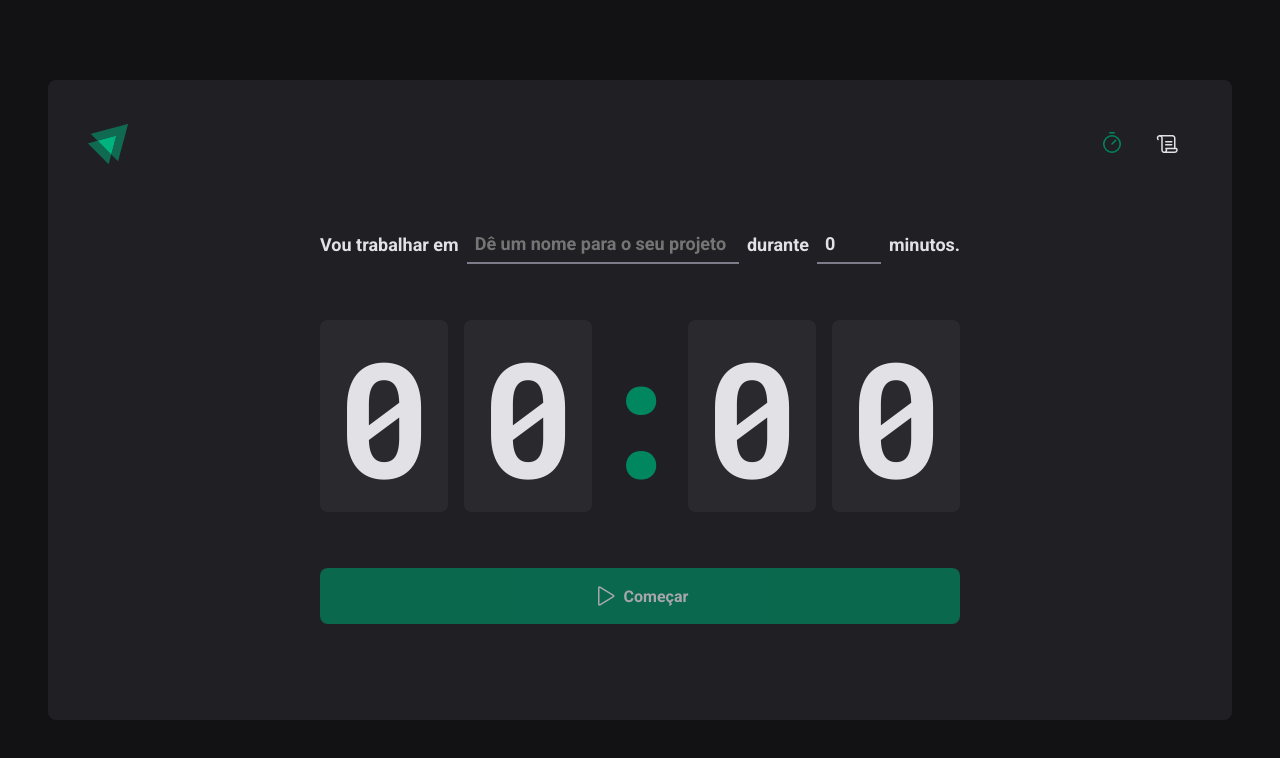
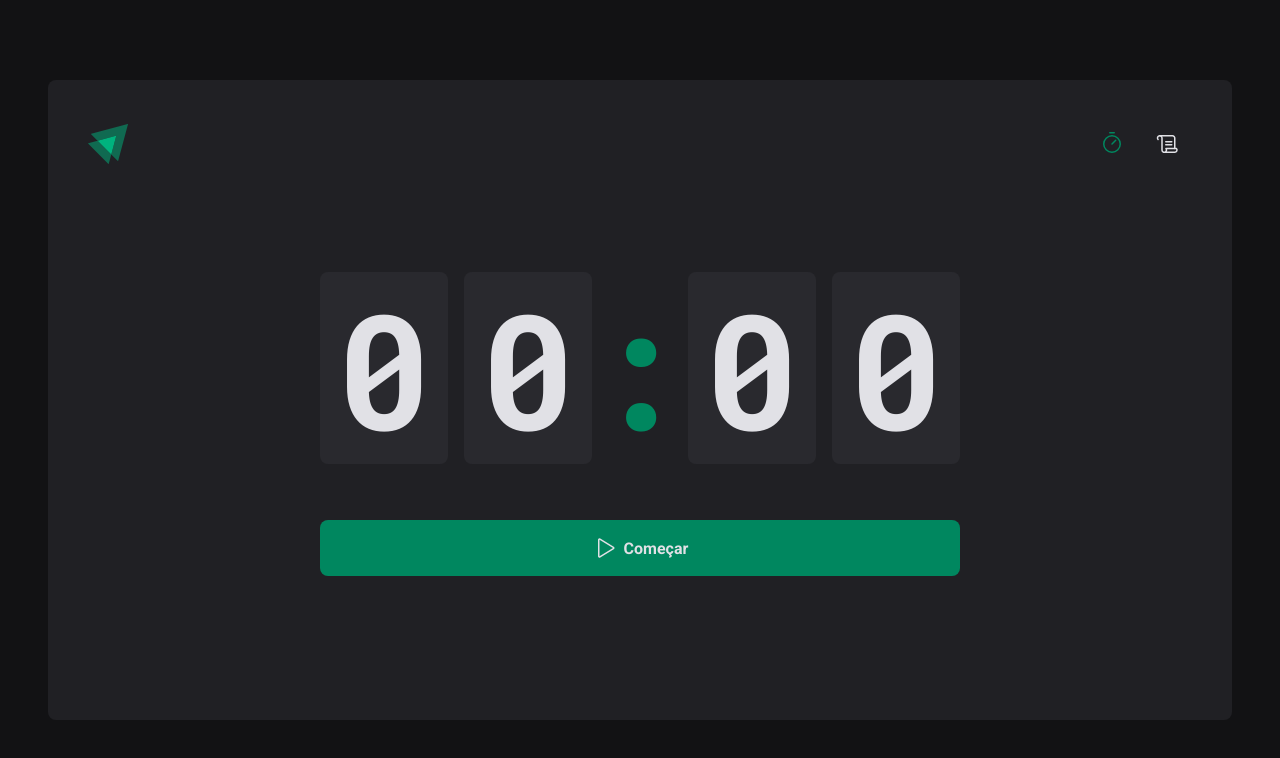
Before and after one commit to jonierthal/Ignite-Timer, a React (Vite) app: page / in a window 1280 px wide. Shown: the top 758 px of the page. Built offline with nearby package versions, Linux system fonts and the light colour scheme.

Commit message:
Convertendo Countdown para contexto

```diff
--- a/src/pages/Home/components/Countdown/index.tsx
+++ b/src/pages/Home/components/Countdown/index.tsx
@@ -0,0 +1,63 @@
+import { differenceInSeconds } from 'date-fns'
+import { useContext, useEffect, useState } from 'react'
+import { CyclesContext } from '../..'
+import { CountdownContainer, Separator } from './styles'
+
+export function Countdown() {
+  const { activeCycle, activeCycleId, markCurrentCycleAsFinished } =
+    useContext(CyclesContext)
+
+  const [amountSecondsPassed, setAmountSecondsPassed] = useState(0)
+
+  const totalSeconds = activeCycle ? activeCycle.minutesAmount * 60 : 0
+
+  const currentSeconds = activeCycle ? totalSeconds - amountSecondsPassed : 0
+
+  const minutesAmount = Math.floor(currentSeconds / 60)
+  const secondsAmount = currentSeconds % 60
+
+  const minutes = String(minutesAmount).padStart(2, '0')
+  const seconds = String(secondsAmount).padStart(2, '0')
+
+  useEffect(() => {
+    if (activeCycle) {
+      document.title = `${minutes}:${seconds}`
+    }
+  }, [minutes, seconds, activeCycle])
+
+  useEffect(() => {
+    let interval: number
+
+    if (activeCycle) {
+      interval = setInterval(() => {
+        const secondsDifference = differenceInSeconds(
+          new Date(),
+          activeCycle.startDate,
+        )
+
+        if (secondsDifference >= totalSeconds) {
+          markCurrentCycleAsFinished()
+          setAmountSecondsPassed(totalSeconds)
+
+          clearInterval(interval)
+        } else {
+          setAmountSecondsPassed(secondsDifference)
+        }
+      }, 1000)
+    }
+
+    return () => {
+      clearInterval(interval)
+    }
+  }, [activeCycle, totalSeconds, activeCycleId, markCurrentCycleAsFinished])
+
+  return (
+    <CountdownContainer>
+      <span>{minutes[0]}</span>
+      <span>{minutes[1]}</span>
+      <Separator>:</Separator>
+      <span>{seconds[0]}</span>
+      <span>{seconds[1]}</span>
+    </CountdownContainer>
+  )
+}
--- a/src/pages/Home/components/Countdown/styles.ts
+++ b/src/pages/Home/components/Countdown/styles.ts
@@ -0,0 +1,27 @@
+import styled from 'styled-components'
+
+export const CountdownContainer = styled.div`
+  font-family: 'Roboto Mono', monospace;
+  font-size: 10rem;
+  line-height: 8rem;
+  color: ${(props) => props.theme['gray-100']};
+
+  display: flex;
+  gap: 1rem;
+
+  span {
+    background: ${(props) => props.theme['gray-700']};
+    padding: 2rem 1rem;
+    border-radius: 8px;
+  }
+`
+
+export const Separator = styled.div`
+  padding: 2rem 0;
+  color: ${(props) => props.theme['green-500']};
+
+  width: 4rem;
+  overflow: hidden;
+  display: flex;
+  justify-content: center;
+`
--- a/src/pages/Home/index.tsx
+++ b/src/pages/Home/index.tsx
@@ -1,30 +1,11 @@
-import { HandPalm, Play } from 'phosphor-react'
-import { useForm } from 'react-hook-form'
-import { zodResolver } from '@hookform/resolvers/zod'
-import * as zod from 'zod'
-import { useEffect, useState } from 'react'
-import { differenceInSeconds } from 'date-fns'
-
+import { createContext, useState } from 'react'
+import { Countdown } from './components/Countdown'
 import {
-  CountdownContainer,
-  FormContainer,
   HomeContainer,
-  MinutesAmountInput,
-  Separator,
   StartCountdownButton,
-  TaskInput,
   StopCountdownButton,
 } from './styles'
-
-const newCycleFormValidationSchema = zod.object({
-  task: zod.string().min(1, 'Informe a tarefa'),
-  minutesAmount: zod
-    .number()
-    .min(5, 'O ciclo precisa ser de no mínimo 5 minutos.')
-    .max(60, 'O ciclo precisa ser de no máximo 60 minutos.'),
-})
-
-type NewCycleFormData = zod.infer<typeof newCycleFormValidationSchema>
+import { HandPalm, Play } from 'phosphor-react'
 
 interface Cycle {
   id: string
@@ -35,34 +16,21 @@
   finishedDate?: Date
 }
 
+interface CyclesContextType {
+  activeCycle: Cycle | undefined
+  activeCycleId: string | null
+  markCurrentCycleAsFinished: () => void
+}
+
+export const CyclesContext = createContext({} as CyclesContextType)
+
 export function Home() {
   const [cycles, setCycles] = useState<Cycle[]>([])
   const [activeCycleId, setActiveCycleId] = useState<string | null>(null)
-  const [amountSecondsPassed, setAmountSecondsPassed] = useState(0)
-
-  const { register, handleSubmit, watch, reset } = useForm<NewCycleFormData>({
-    resolver: zodResolver(newCycleFormValidationSchema),
-    defaultValues: {
-      task: '',
-      minutesAmount: 0,
-    },
-  })
 
   const activeCycle = cycles.find((cycle) => cycle.id === activeCycleId)
 
-  const totalSeconds = activeCycle ? activeCycle.minutesAmount * 60 : 0
-
-  useEffect(() => {
-    let interval: number
-
-    if (activeCycle) {
-      interval = setInterval(() => {
-        const secondsDifference = differenceInSeconds(
-          new Date(),
-          activeCycle.startDate,
-        )
-
-        if (secondsDifference >= totalSeconds) {
+  function markCurrentCycleAsFinished(){
     setCycles((state) =>
       state.map((cycle) => {
         if (cycle.id === activeCycleId) {
@@ -72,37 +40,24 @@
         }
       }),
     )
-
-          setAmountSecondsPassed(totalSeconds)
-
-          clearInterval(interval)
-        } else {
-          setAmountSecondsPassed(secondsDifference)
-        }
-      }, 1000)
   }
 
-    return () => {
-      clearInterval(interval)
-    }
-  }, [activeCycle, totalSeconds, activeCycleId])
+  //function handleCreateNewCycle(data: NewCycleFormData) {
+  //  const id = String(new Date().getTime())
 
-  function handleCreateNewCycle(data: NewCycleFormData) {
-    const id = String(new Date().getTime())
+  //  const newCycle: Cycle = {
+  //    id,
+  //    task: data.task,
+  //    minutesAmount: data.minutesAmount,
+  //    startDate: new Date(),
+  //  }
 
-    const newCycle: Cycle = {
-      id,
-      task: data.task,
-      minutesAmount: data.minutesAmount,
-      startDate: new Date(),
-    }
+  //  setCycles((state) => [...state, newCycle])
+  //  setActiveCycleId(id)
+  //  setAmountSecondsPassed(0)
 
-    setCycles((state) => [...state, newCycle])
-    setActiveCycleId(id)
-    setAmountSecondsPassed(0)
-
-    reset()
-  }
+  //  reset()
+//  }
 
   function handleInterruptCycle() {
     setCycles((state) =>
@@ -117,67 +72,18 @@
     setActiveCycleId(null)
   }
 
-  const currentSeconds = activeCycle ? totalSeconds - amountSecondsPassed : 0
-
-  const minutesAmount = Math.floor(currentSeconds / 60)
-  const secondsAmount = currentSeconds % 60
-
-  const minutes = String(minutesAmount).padStart(2, '0')
-  const seconds = String(secondsAmount).padStart(2, '0')
-
-  useEffect(() => {
-    if (activeCycle) {
-      document.title = `${minutes}:${seconds}`
-    }
-  }, [minutes, seconds, activeCycle])
-
-  const task = watch('task')
-  const isSubmitDisabled = !task
-
-  console.log(cycles)
+ // const task = watch('task')
+ // const isSubmitDisabled = !task
 
   return (
     <HomeContainer>
-      <form onSubmit={handleSubmit(handleCreateNewCycle)} action="">
-        <FormContainer>
-          <label htmlFor="">Vou trabalhar em</label>
-          <TaskInput
-            id="task"
-            list="task-suggestions"
-            placeholder="Dê um nome para o seu projeto"
-            disabled={!!activeCycle}
-            {...register('task')}
-          />
-
-          <datalist id="task-suggestions">
-            <option value="Projeto 1" />
-            <option value="Projeto 2" />
-            <option value="Projeto 3" />
-            <option value="Projeto 4" />
-          </datalist>
-
-          <label htmlFor="">durante</label>
-          <MinutesAmountInput
-            type="number"
-            id="minutesAmount"
-            placeholder="00"
-            disabled={!!activeCycle}
-            step={5}
-            min={5}
-            max={60}
-            {...register('minutesAmount', { valueAsNumber: true })}
-          />
-
-          <span>minutos.</span>
-        </FormContainer>
-
-        <CountdownContainer>
-          <span>{minutes[0]}</span>
-          <span>{minutes[1]}</span>
-          <Separator>:</Separator>
-          <span>{seconds[0]}</span>
-          <span>{seconds[1]}</span>
-        </CountdownContainer>
+      <form /*onSubmit={handleSubmit(handleCreateNewCycle)}*/ action="">
+        <CyclesContext.Provider
+          value={{ activeCycle, activeCycleId, markCurrentCycleAsFinished }}
+        >
+          {/*<NewCycleForm />*/}
+          <Countdown />
+      </CyclesContext.Provider>
 
         {activeCycle ? (
           <StopCountdownButton onClick={handleInterruptCycle} type="button">
@@ -185,7 +91,7 @@
             Interromper
           </StopCountdownButton>
         ) : (
-          <StartCountdownButton disabled={isSubmitDisabled} type="submit">
+          <StartCountdownButton /*disabled={isSubmitDisabled}*/ type="submit">
             <Play size={24} />
             Começar
           </StartCountdownButton>
--- a/src/pages/Home/styles.ts
+++ b/src/pages/Home/styles.ts
@@ -14,76 +14,6 @@
     align-items: center;
     gap: 3.5rem;
   }
-`
-
-export const FormContainer = styled.div`
-  width: 100%;
-  display: flex;
-  align-items: center;
-  justify-content: center;
-  gap: 0.5rem;
-  color: ${(props) => props.theme['gray-100']};
-  font-size: 1.125rem;
-  font-weight: bold;
-  flex-wrap: wrap;
-`
-
-const BaseInput = styled.input`
-  background: transparent;
-  height: 2.5rem;
-  border: 0;
-  border-bottom: 2px solid ${(props) => props.theme['gray-500']};
-  font-weight: bold;
-  font-size: 1.125rem;
-  padding 0 0.5rem;
-  color: ${(props) => props.theme['gray-100']};
-
-  $:focus {
-    box-shadow: none;
-    border-color: ${(props) => props.theme['green-500']};
-  }
-
-  $::placeholder {
-    color: ${(props) => props.theme['gray-500']};
-  }
-`
-
-export const TaskInput = styled(BaseInput)`
-  flex: 1;
-
-  &::-webkit-calendar-picker-indicator {
-    display: none !important;
-  }
-`
-
-export const MinutesAmountInput = styled(BaseInput)`
-  width: 4rem;
-`
-
-export const CountdownContainer = styled.div`
-  font-family: 'Roboto Mono', monospace;
-  font-size: 10rem;
-  line-height: 8rem;
-  color: ${(props) => props.theme['gray-100']};
-
-  display: flex;
-  gap: 1rem;
-
-  span {
-    background: ${(props) => props.theme['gray-700']};
-    padding: 2rem 1rem;
-    border-radius: 8px;
-  }
-`
-
-export const Separator = styled.div`
-  padding: 2rem 0;
-  color: ${(props) => props.theme['green-500']};
-
-  width: 4rem;
-  overflow: hidden;
-  display: flex;
-  justify-content: center;
 `
 
 export const BaseCountdownButoon = styled.button`
```
Also changed, not shown: src/pages/Home/components/NewCycleForm/index.tsx (+58 -0 lines), src/pages/Home/components/NewCycleForm/styles.ts (+45 -0 lines). Lines whose indentation alone changed are shown as unchanged.
